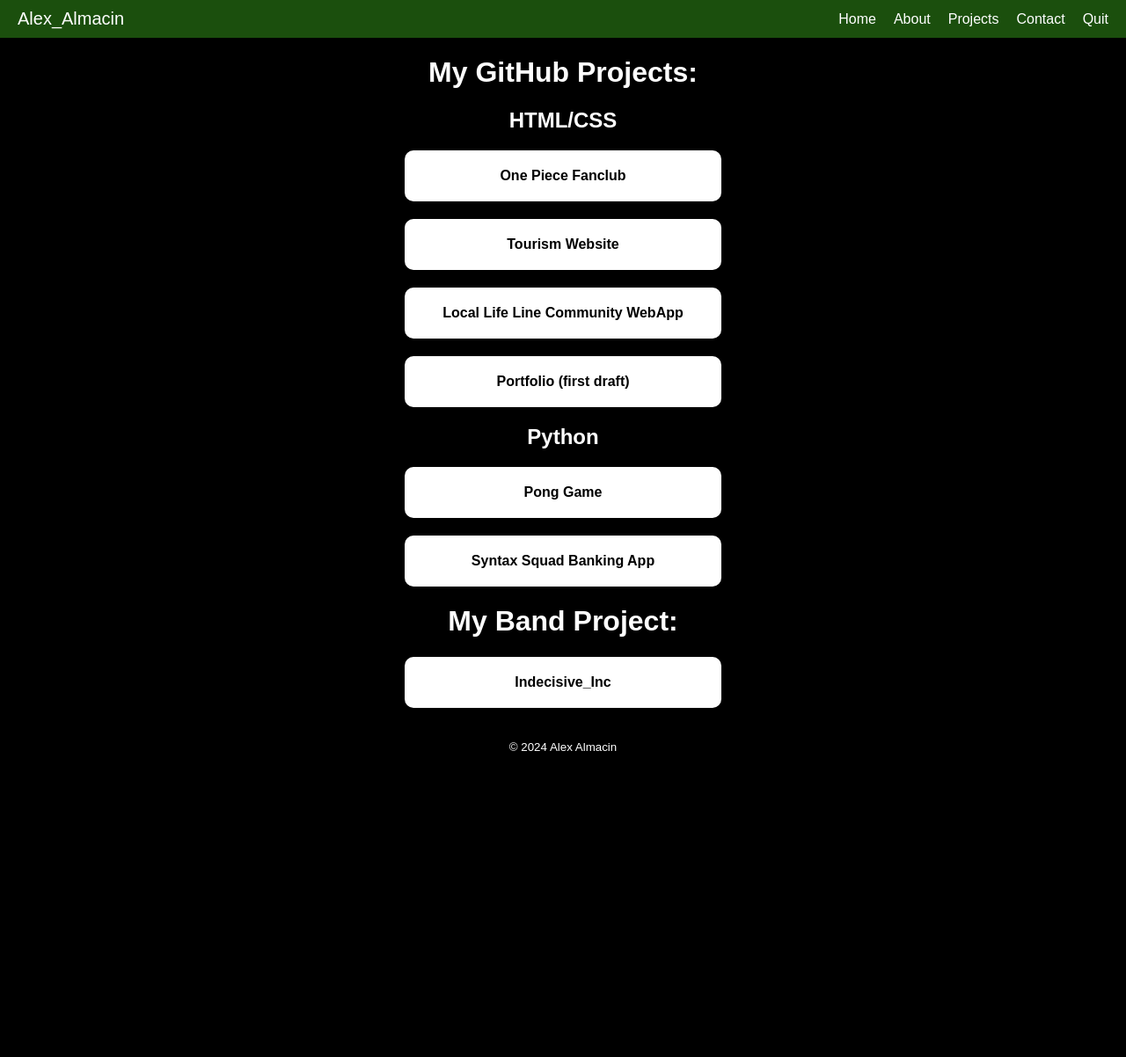
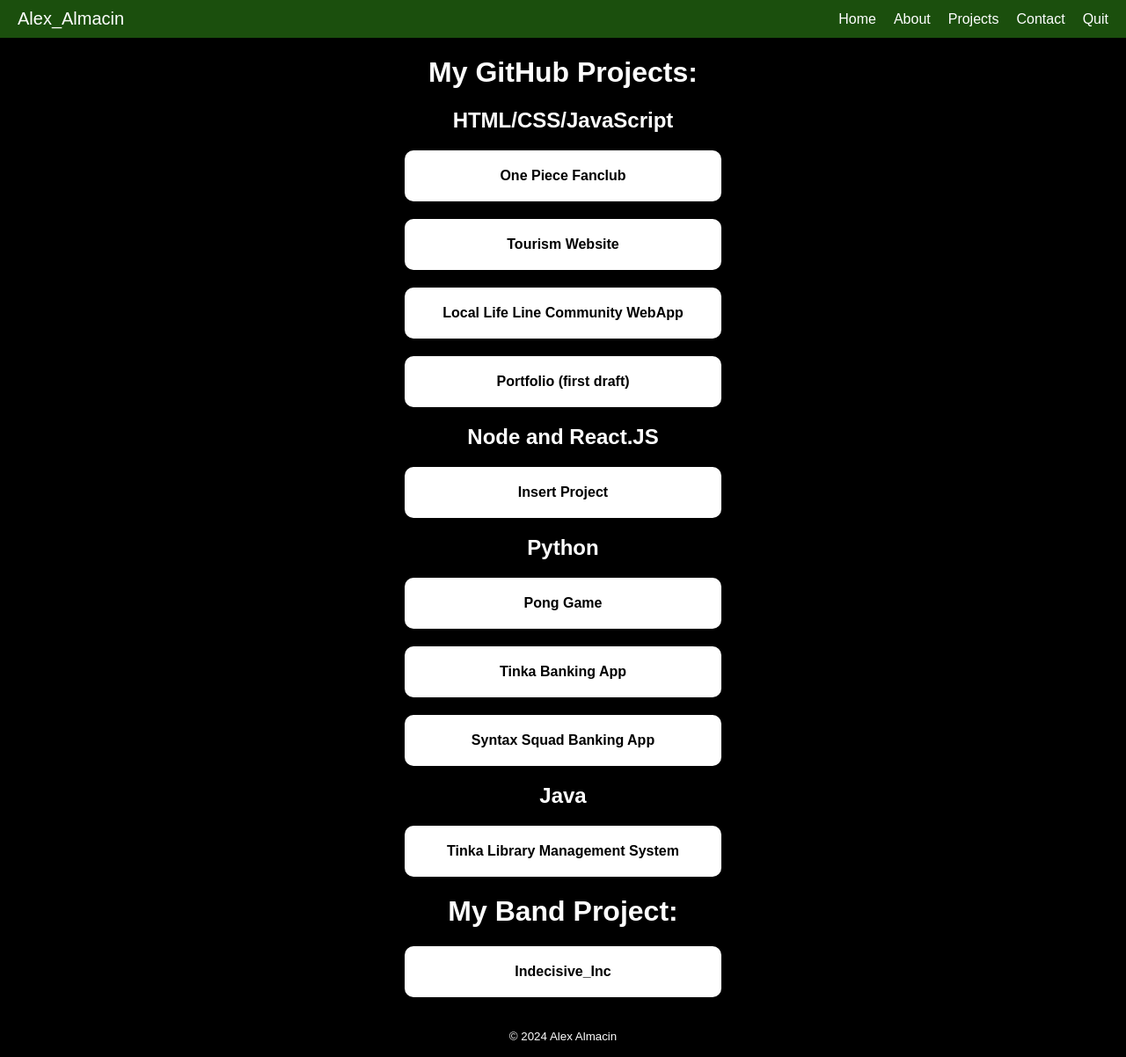
Before and after one commit to alexalmacin/portfolio_retro, a plain HTML site: page projects/projects.html in a window 1280 px wide. Shown: the whole page at 88% size. Before the commit the page ends 873 px from the top, so only its background shows below. Drawn offline with Linux system fonts and the light colour scheme; a web font is replaced by a local one.

Commit message:
new projects

```diff
--- a/projects/projects.html
+++ b/projects/projects.html
@@ -23,7 +23,7 @@
     </header>
     <h1 style="text-align: center;">My GitHub Projects:</h1>
 
-    <h2 style="text-align: center;">HTML/CSS</h2>
+    <h2 style="text-align: center;">HTML/CSS/JavaScript</h2>
     <div id="html-css-projects">
         <div class="project">
             <a href="https://github.com/alexalmacin/My-Intro-To-HTML-And-CSS" target="_blank">One Piece Fanclub</a>
@@ -44,6 +44,12 @@
             <a href="https://github.com/alexalmacin/alex-almacin-portfolio-main" target="_blank">Portfolio (first draft)</a>
         </div>
     </div>
+    <h2 style="text-align: center;">Node and React.JS</h2>
+    <div id="python-projects">
+        <div class="project">
+            <a href="#" target="_blank">Insert Project</a>
+        </div>
+    </div>
     <h2 style="text-align: center;">Python</h2>
     <div id="python-projects">
         <div class="project">
@@ -52,7 +58,18 @@
     </div>
     <div id="python-projects">
         <div class="project">
+            <a href="https://github.com/ZamokuhleNgubane/Code-Pushers-BankingApp" target="_blank">Tinka Banking App</a>
+        </div>
+    </div>
+    <div id="python-projects">
+        <div class="project">
             <a href="https://github.com/NurudeenArnold/syntaxSquad" target="_blank">Syntax Squad Banking App</a>
+        </div>
+    </div>
+    <h2 style="text-align: center;">Java</h2>
+    <div id="python-projects">
+        <div class="project">
+            <a href="https://github.com/Sisipho-Sopeza/TINKABULE" target="_blank">Tinka Library Management System</a>
         </div>
     </div>
     <h1 style="text-align: center;">My Band Project:</h1>
```
Also changed, not shown: index.html (+0 -1 lines).
